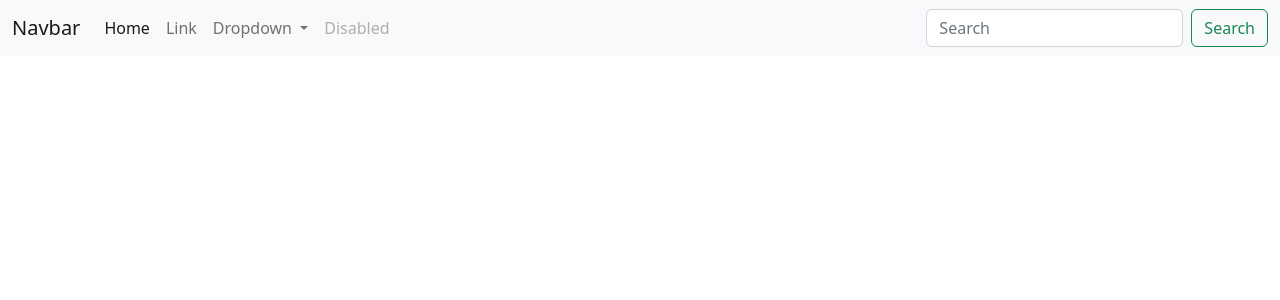
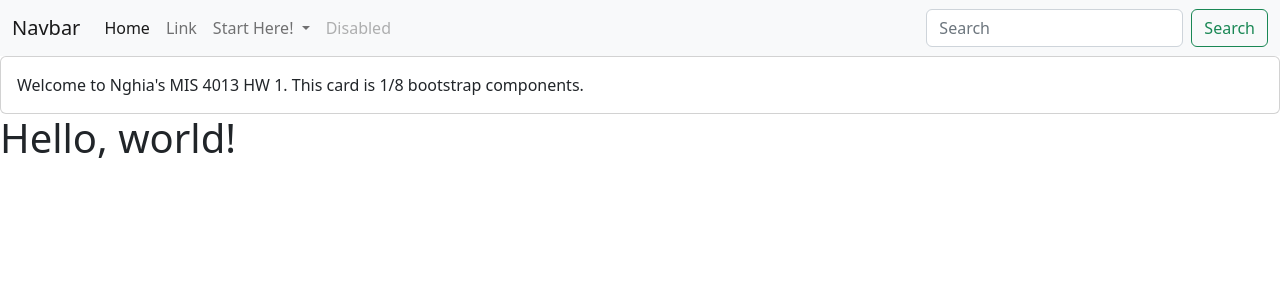
Before and after one commit to Courdias/MIS-4013-hw2, a PHP site: page /header.php in a window 1280 px wide. Shown: the top 300 px of the page. Run offline with PHP 8.4, Linux system fonts and the light colour scheme.

Commit message:
Update header.php

```diff
--- a/header.php
+++ b/header.php
@@ -4,7 +4,7 @@
     <meta charset="utf-8">
     <meta name="viewport" content="width=device-width, initial-scale=1">
     <title>Bootstrap demo</title>
-    <link href="https://cdn.jsdelivr.net/npm/bootstrap@5.2.1/dist/css/bootstrap.min.css" rel="stylesheet" integrity="sha384-iYQeCzEYFbKjA/T2uDLTpkwGzCiq6soy8tYaI1GyVh/UjpbCx/TYkiZhlZB6+fzT" crossorigin="anonymous">
+    <link href="https://cdn.jsdelivr.net/npm/bootstrap@5.2.0/dist/css/bootstrap.min.css" rel="stylesheet" integrity="sha384-gH2yIJqKdNHPEq0n4Mqa/HGKIhSkIHeL5AyhkYV8i59U5AR6csBvApHHNl/vI1Bx" crossorigin="anonymous">
   </head>
   <body>
     <nav class="navbar navbar-expand-lg bg-light">
@@ -16,18 +16,18 @@
     <div class="collapse navbar-collapse" id="navbarSupportedContent">
       <ul class="navbar-nav me-auto mb-2 mb-lg-0">
         <li class="nav-item">
-          <a class="nav-link active" aria-current="page" href="#">Home</a>
+          <a class="nav-link active" aria-current="page" href="index.html">Home</a>
         </li>
         <li class="nav-item">
           <a class="nav-link" href="#">Link</a>
         </li>
         <li class="nav-item dropdown">
           <a class="nav-link dropdown-toggle" href="#" role="button" data-bs-toggle="dropdown" aria-expanded="false">
-            Dropdown
+            Start Here!
           </a>
           <ul class="dropdown-menu">
-            <li><a class="dropdown-item" href="#">Action</a></li>
-            <li><a class="dropdown-item" href="#">Another action</a></li>
+            <li><a class="dropdown-item" href="page2.html">This Link does work: Page 2!</a></li>
+            <li><a class="dropdown-item" href="#">This Link doesn't go anywhere, but this navbar is 2/8 bootstrap components.</a></li>
             <li><hr class="dropdown-divider"></li>
             <li><a class="dropdown-item" href="#">Something else here</a></li>
           </ul>
@@ -43,3 +43,9 @@
     </div>
   </div>
 </nav>
+    <div class="card">
+  <div class="card-body">
+    Welcome to Nghia's MIS 4013 HW 1. This card is 1/8 bootstrap components.
+  </div>
+</div>
+    <h1>Hello, world!</h1>
```
